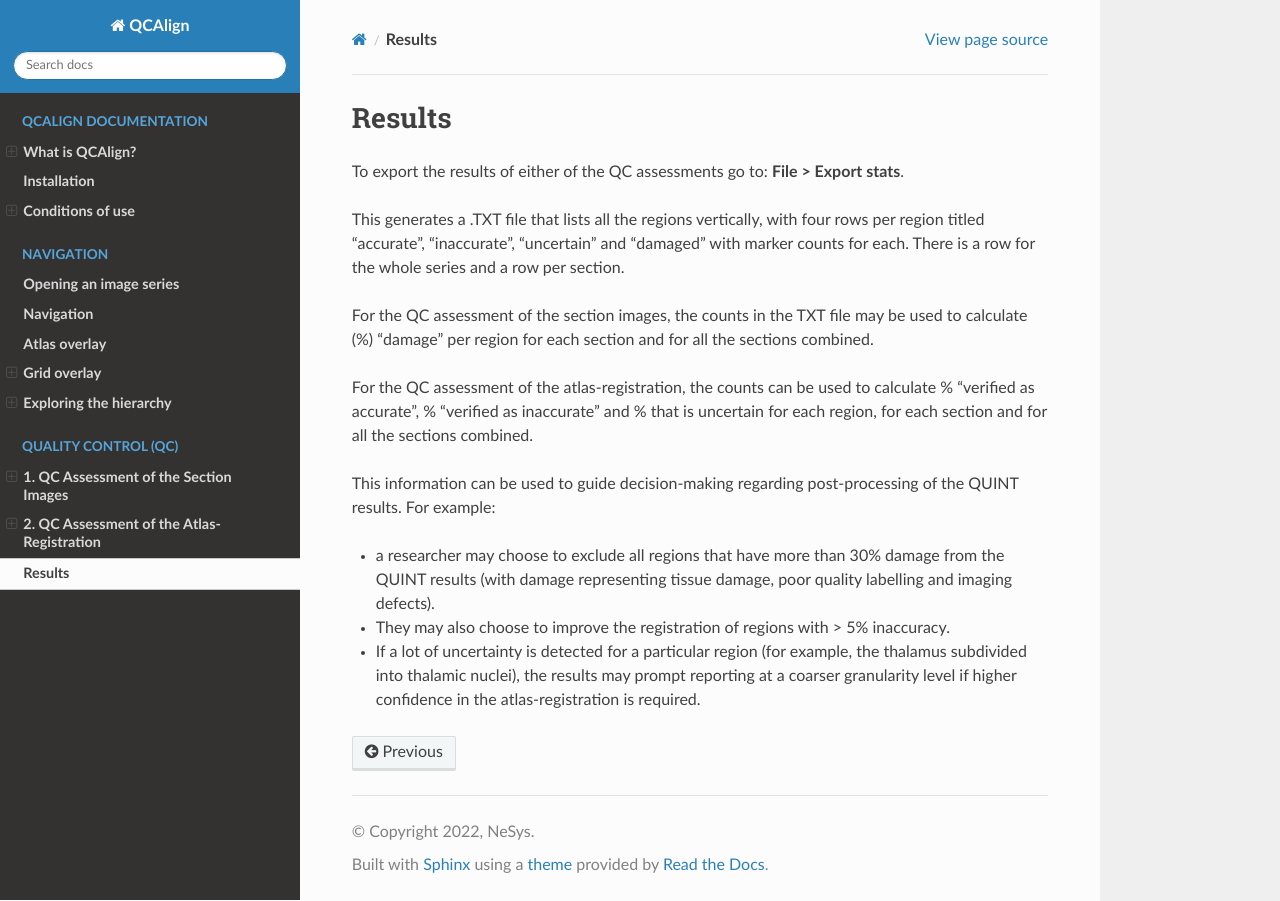
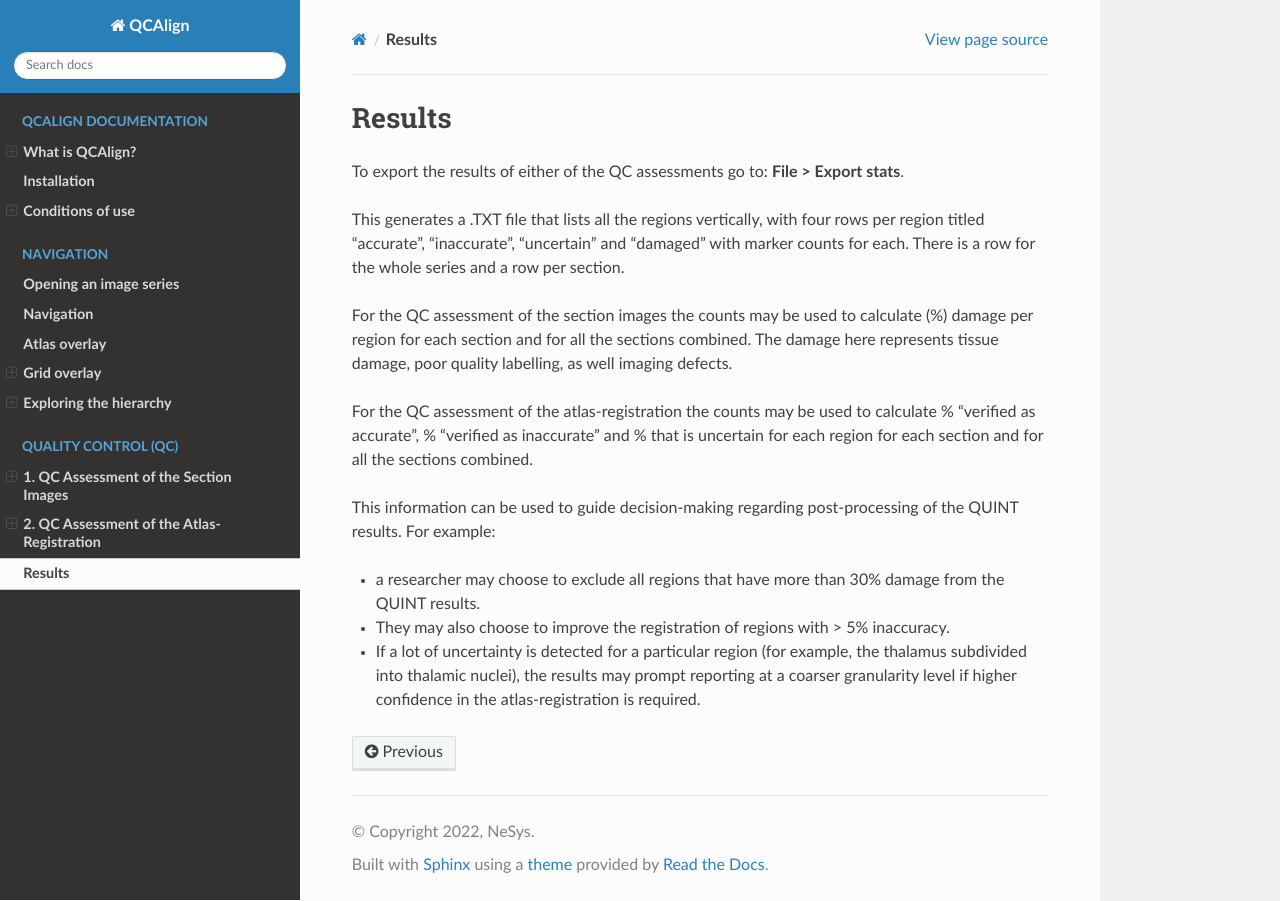
Before and after one commit to Neural-Systems-at-UIO/QCAlign, a Sphinx documentation site: the page built from docs/results.rst, in a window 1280 px wide. Built offline with Sphinx 7.4.7 and the Read the Docs theme 2.0.0, drawn with Linux system fonts in a browser that asks for light colours.

Commit message:
Update results.rst

```diff
--- a/docs/results.rst
+++ b/docs/results.rst
@@ -5,13 +5,13 @@
 
 This generates a .TXT file that lists all the regions vertically, with four rows per region titled “accurate”, “inaccurate”, “uncertain” and “damaged” with marker counts for each. There is a row for the whole series and a row per section.
 
-For the QC assessment of the section images, the counts in the TXT file may be used to calculate (%) “damage” per region for each section and for all the sections combined.
+For the QC assessment of the section images the counts may be used to calculate (%) damage per region for each section and for all the sections combined. The damage here represents tissue damage, poor quality labelling, as well imaging defects.
 
-For the QC assessment of the atlas-registration, the counts can be used to calculate % “verified as accurate”, % “verified as inaccurate” and % that is uncertain for each region, for each section and for all the sections combined.
+For the QC assessment of the atlas-registration the counts may be used to calculate % “verified as accurate”, % “verified as inaccurate” and % that is uncertain for each region for each section and for all the sections combined.
 
 This information can be used to guide decision-making regarding post-processing of the QUINT results. For example:
 
-- a researcher may choose to exclude all regions that have more than 30% damage from the QUINT results (with damage representing tissue damage, poor quality labelling and imaging defects).
+- a researcher may choose to exclude all regions that have more than 30% damage from the QUINT results.
 
 - They may also choose to improve the registration of regions with > 5% inaccuracy.
 
```
